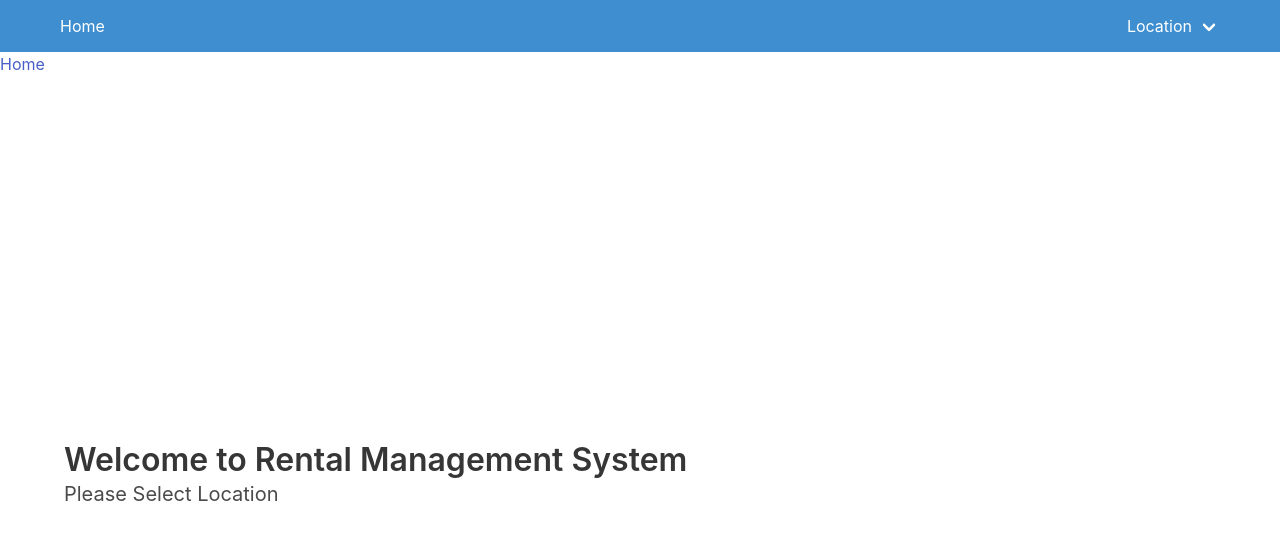
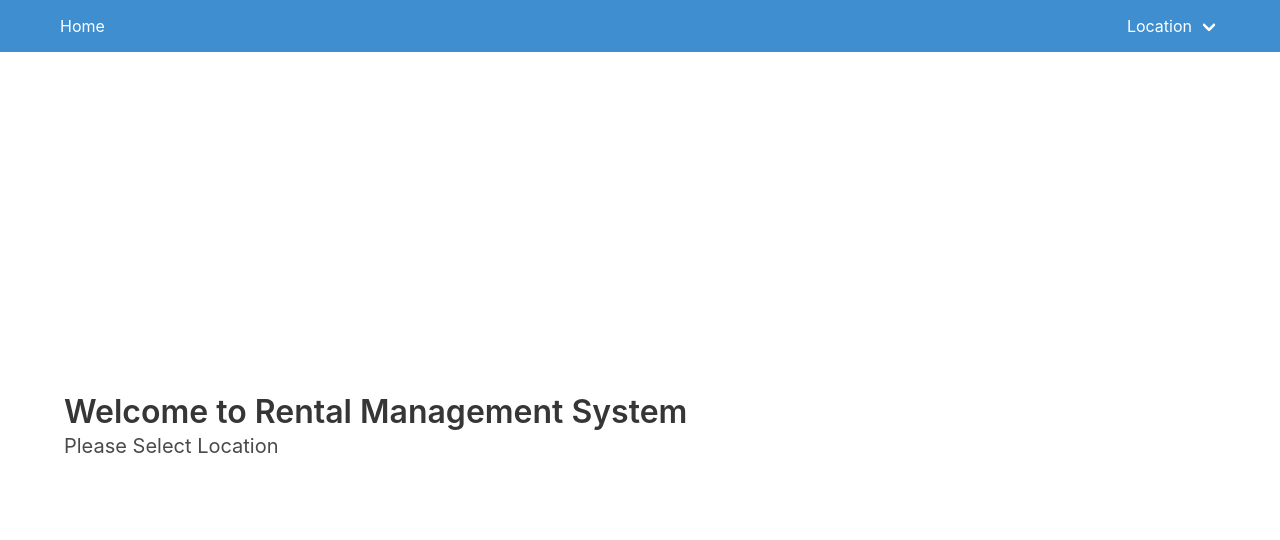
Before and after one commit to sharmaankit25/react-typescript-catalog-app, a React (Create React App) app: page / in a window 1280 px wide. Shown: the top 540 px of the page. Built offline with nearby package versions, Linux system fonts and the light colour scheme.

Commit message:
Breadcrumb added

```diff
--- a/src/pages/HomePage.tsx
+++ b/src/pages/HomePage.tsx
@@ -1,9 +1,7 @@
 import React from 'react'
-import BreadCrumb from '../components/BreadCrumb'
 
 export default () => (
     <div>
-    <BreadCrumb breadcrumbs={[{link: '/', name: 'Home' }]} />
     <section className="hero is-default is-fullheight-with-navbar">
         <div className="hero-body">
             <div className="container">
```
